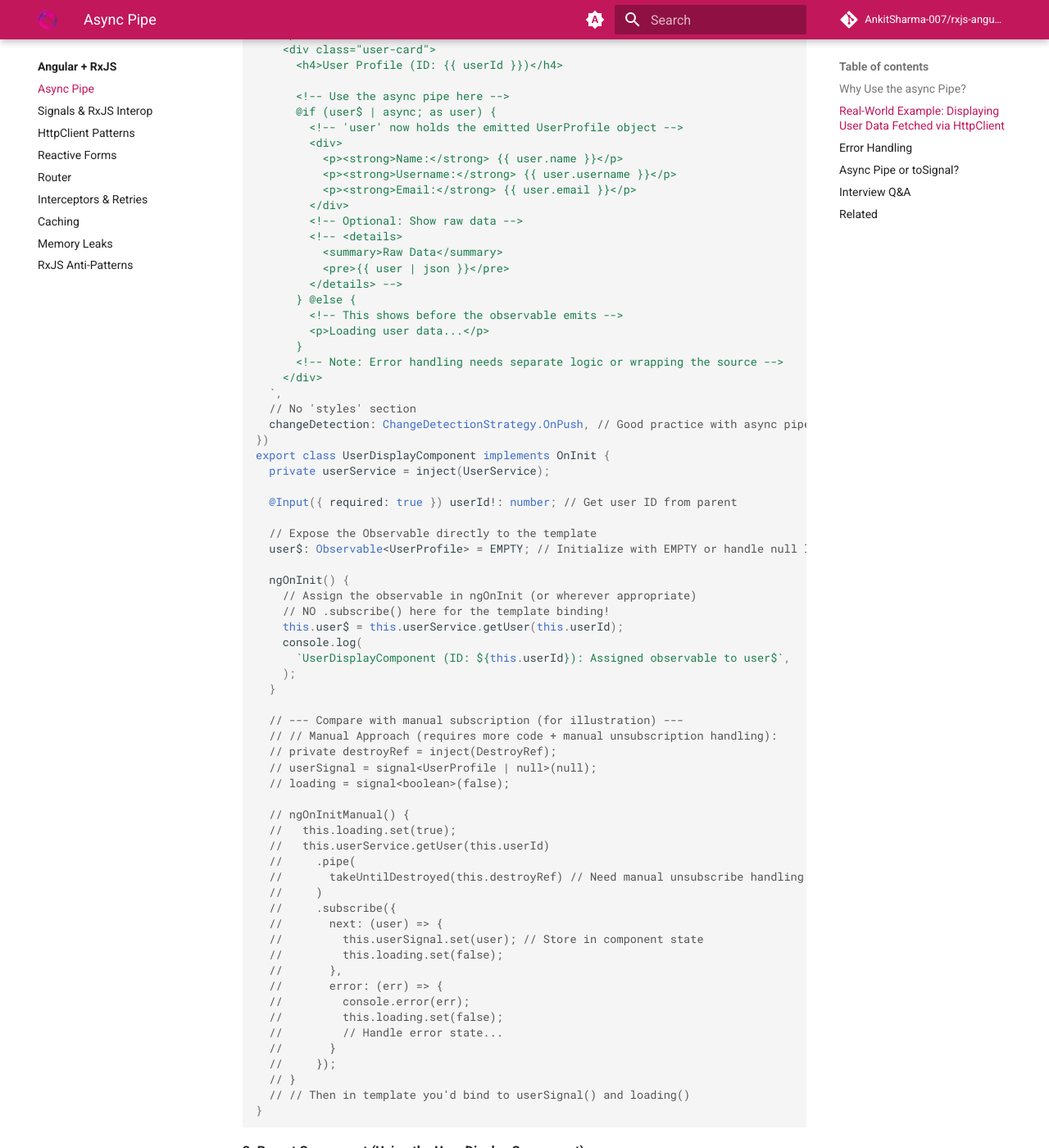
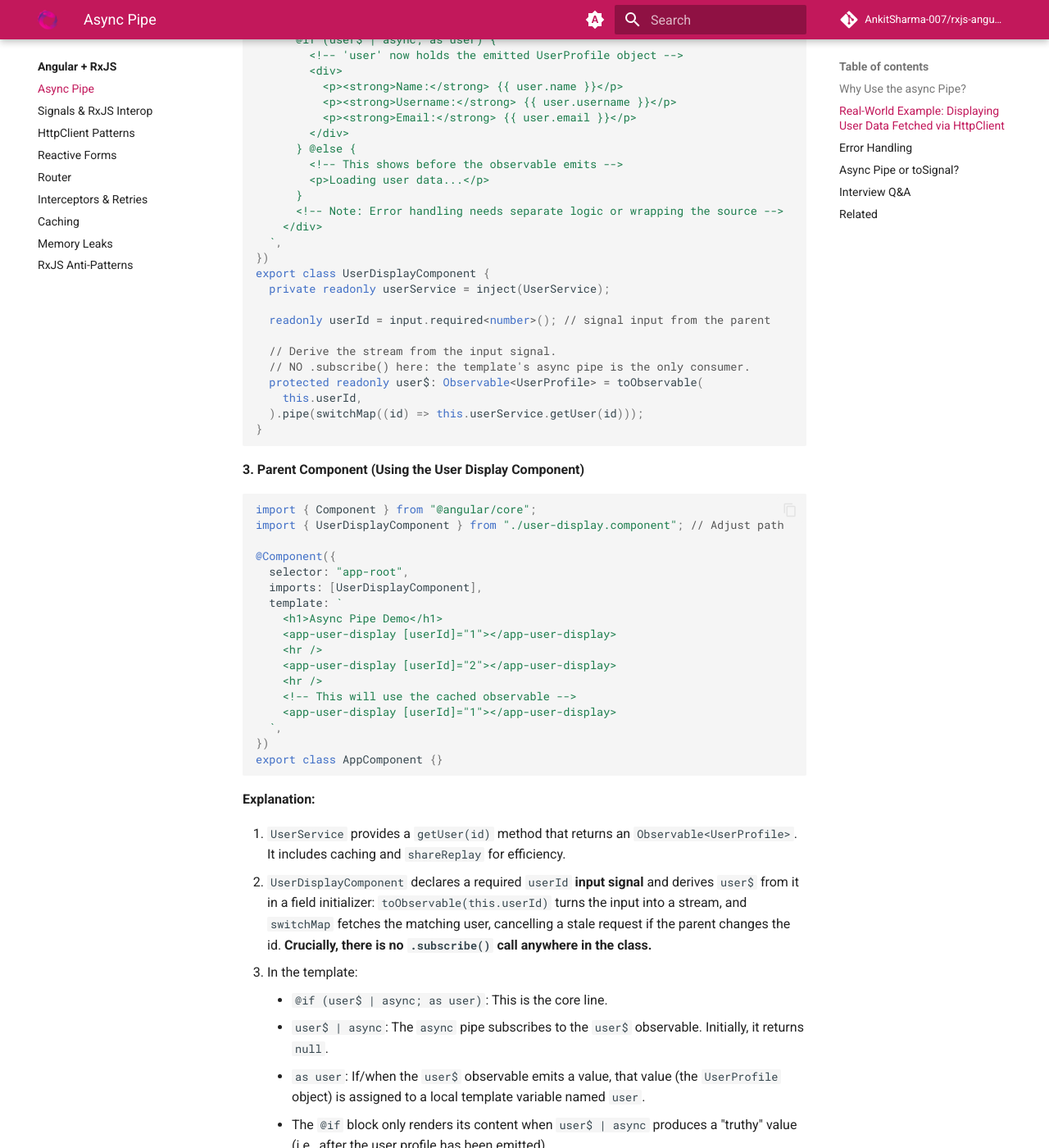
Before and after one commit to AnkitSharma-007/rxjs-angular-interview-guide, an MkDocs documentation site: the page built from docs/angular/async-pipe.md, in a window 1280 px wide and 1400 px high, scrolled down 2612 px. Shown: the whole window at 82% size. Built offline with MkDocs 1.6.1 and Material for MkDocs 9.7.7, drawn with Linux system fonts in a browser that asks for light colours; plug-ins that fetch from the network failed and are left out; comment, search, counter and statistics services are not loaded; some of the changed text lies outside the part shown.

Commit message:
Fix zoneless correctness: signal writes in subscribe examples

````diff
--- a/docs/angular/async-pipe.md
+++ b/docs/angular/async-pipe.md
@@ -10,7 +10,7 @@ Think of the `async` pipe as a smart assistant for handling asynchronous data ri
 
 1.  **Subscribes:** When the component loads, the `async` pipe automatically subscribes to the Observable (or Promise) you provide it.
 2.  **Unwraps Values:** When the Observable emits a new value, the `async` pipe "unwraps" that value and makes it available for binding in your template.
-3.  **Triggers Change Detection:** It automatically tells Angular to check the component for changes whenever a new value arrives, ensuring your view updates.
+3.  **Triggers Change Detection:** It calls `markForCheck()` on every emission. Under Angular's default zoneless change detection this is not a convenience, it is the reason the binding updates at all: nothing else notifies Angular that a new value arrived.
 4.  **Unsubscribes Automatically:** This is a huge benefit! When the component is destroyed, the `async` pipe automatically unsubscribes from the Observable, preventing potential memory leaks. You don't need manual unsubscription logic (like `takeUntilDestroyed` or `.unsubscribe()`) _for the subscription managed by the pipe itself_.
 5.  **Handles Null/Undefined Initially:** Before the Observable emits its first value, the `async` pipe typically returns `null`, which you can handle gracefully in your template (usually with an `@if`/`@else` block).
 
@@ -81,24 +81,18 @@ export class UserService {
 **2. User Display Component**
 
 ```typescript
-import {
-  Component,
-  inject,
-  signal,
-  ChangeDetectionStrategy,
-  Input,
-  OnInit,
-} from "@angular/core";
+import { Component, inject, input } from "@angular/core";
 import { AsyncPipe } from "@angular/common"; // the async pipe itself
+import { toObservable } from "@angular/core/rxjs-interop";
+import { Observable, switchMap } from "rxjs";
 import { UserService, UserProfile } from "./user.service"; // Adjust path
-import { Observable, EMPTY } from "rxjs"; // Import Observable and EMPTY
 
 @Component({
   selector: "app-user-display",
   imports: [AsyncPipe],
   template: `
     <div class="user-card">
-      <h4>User Profile (ID: {{ userId }})</h4>
+      <h4>User Profile (ID: {{ userId() }})</h4>
 
       <!-- Use the async pipe here -->
       @if (user$ | async; as user) {
@@ -108,11 +102,6 @@ import { Observable, EMPTY } from "rxjs"; // Import Observable and EMPTY
           <p><strong>Username:</strong> {{ user.username }}</p>
           <p><strong>Email:</strong> {{ user.email }}</p>
         </div>
-        <!-- Optional: Show raw data -->
-        <!-- <details>
-          <summary>Raw Data</summary>
-          <pre>{{ user | json }}</pre>
-        </details> -->
       } @else {
         <!-- This shows before the observable emits -->
         <p>Loading user data...</p>
@@ -120,51 +109,17 @@ import { Observable, EMPTY } from "rxjs"; // Import Observable and EMPTY
       <!-- Note: Error handling needs separate logic or wrapping the source -->
     </div>
   `,
-  // No 'styles' section
-  changeDetection: ChangeDetectionStrategy.OnPush, // Good practice with async pipe/observables
 })
-export class UserDisplayComponent implements OnInit {
-  private userService = inject(UserService);
+export class UserDisplayComponent {
+  private readonly userService = inject(UserService);
 
-  @Input({ required: true }) userId!: number; // Get user ID from parent
+  readonly userId = input.required<number>(); // signal input from the parent
 
-  // Expose the Observable directly to the template
-  user$: Observable<UserProfile> = EMPTY; // Initialize with EMPTY or handle null later
-
-  ngOnInit() {
-    // Assign the observable in ngOnInit (or wherever appropriate)
-    // NO .subscribe() here for the template binding!
-    this.user$ = this.userService.getUser(this.userId);
-    console.log(
-      `UserDisplayComponent (ID: ${this.userId}): Assigned observable to user$`,
-    );
-  }
-
-  // --- Compare with manual subscription (for illustration) ---
-  // // Manual Approach (requires more code + manual unsubscription handling):
-  // private destroyRef = inject(DestroyRef);
-  // userSignal = signal<UserProfile | null>(null);
-  // loading = signal<boolean>(false);
-
-  // ngOnInitManual() {
-  //   this.loading.set(true);
-  //   this.userService.getUser(this.userId)
-  //     .pipe(
-  //       takeUntilDestroyed(this.destroyRef) // Need manual unsubscribe handling
-  //     )
-  //     .subscribe({
-  //       next: (user) => {
-  //         this.userSignal.set(user); // Store in component state
-  //         this.loading.set(false);
-  //       },
-  //       error: (err) => {
-  //         console.error(err);
-  //         this.loading.set(false);
-  //         // Handle error state...
-  //       }
-  //     });
-  // }
-  // // Then in template you'd bind to userSignal() and loading()
+  // Derive the stream from the input signal.
+  // NO .subscribe() here: the template's async pipe is the only consumer.
+  protected readonly user$: Observable<UserProfile> = toObservable(
+    this.userId,
+  ).pipe(switchMap((id) => this.userService.getUser(id)));
 }
 ```
 
@@ -193,18 +148,17 @@ export class AppComponent {}
 **Explanation:**
 
 1.  `UserService` provides a `getUser(id)` method that returns an `Observable<UserProfile>`. It includes caching and `shareReplay` for efficiency.
-2.  `UserDisplayComponent` gets a `userId` via `@Input`.
-3.  In `ngOnInit`, it calls `userService.getUser(this.userId)` and assigns the **returned Observable directly** to the public component property `user$`. **Crucially, there is no `.subscribe()` call here.**
-4.  In the template:
+2.  `UserDisplayComponent` declares a required `userId` **input signal** and derives `user$` from it in a field initializer: `toObservable(this.userId)` turns the input into a stream, and `switchMap` fetches the matching user, cancelling a stale request if the parent changes the id. **Crucially, there is no `.subscribe()` call anywhere in the class.**
+3.  In the template:
     - `@if (user$ | async; as user)`: This is the core line.
       - `user$ | async`: The `async` pipe subscribes to the `user$` observable. Initially, it returns `null`.
       - `as user`: If/when the `user$` observable emits a value, that value (the `UserProfile` object) is assigned to a local template variable named `user`.
       - The `@if` block only renders its content when `user$ | async` produces a "truthy" value (i.e., after the user profile has been emitted).
     - Inside the `@if` block, we can directly access properties of the resolved `user` object (e.g., `user.name`, `user.email`).
     - The `@else` block handles the initial state, showing "Loading user data..." until the `async` pipe receives the first emission.
-5.  When the `UserDisplayComponent` is destroyed (e.g., navigated away from), the `async` pipe automatically cleans up its subscription to `user$`.
+4.  When the `UserDisplayComponent` is destroyed (e.g., navigated away from), the `async` pipe automatically cleans up its subscription to `user$`.
 
-Compare this component's TypeScript code to the commented-out `ngOnInitManual` example. The `async` pipe version is much cleaner and less error-prone for simply displaying the data.
+No `changeDetection` configuration is needed: `OnPush` is Angular's default strategy, and the async pipe's `markForCheck()` call is exactly the notification `OnPush` waits for. (Opting a component out to `ChangeDetectionStrategy.Eager` is reserved for legacy code that mutates plain fields without notifying Angular.) For the manual-subscription alternative and when to prefer it, see "Async Pipe or toSignal?" below.
 
 ## Error Handling
 
@@ -223,7 +177,11 @@ In signals-first codebases `toSignal` is becoming the default; the `async` pipe
 
 ??? question "What does the async pipe actually do under the hood?"
 
-    It subscribes on first evaluation, stores the latest value, calls `markForCheck()` on each emission so OnPush components re-render, and unsubscribes in its `ngOnDestroy`. That last part is why it is the standard answer to "how do you avoid subscription leaks in templates?"
+    It subscribes on first evaluation, stores the latest value, calls `markForCheck()` on each emission so the component (OnPush by default) re-renders, and unsubscribes in its `ngOnDestroy`. That last part is why it is the standard answer to "how do you avoid subscription leaks in templates?"
+
+??? question "Why does the async pipe still work without Zone.js?"
+
+    Because `markForCheck()` is one of the notification sources zoneless change detection listens to (alongside signal writes read by templates, `ComponentRef.setInput`, and bound listeners). The pipe never depended on Zone.js patching; it always told Angular explicitly. That is also why a manual `subscribe` that assigns a plain field breaks under zoneless while the same stream through the async pipe keeps rendering.
 
 ??? question "Why can multiple async pipes on the same Observable be a problem?"
 
````
Also changed, not shown: docs/angular/anti-patterns.md (+10 -4 lines), docs/angular/reactive-forms.md (+4 -0 lines).
